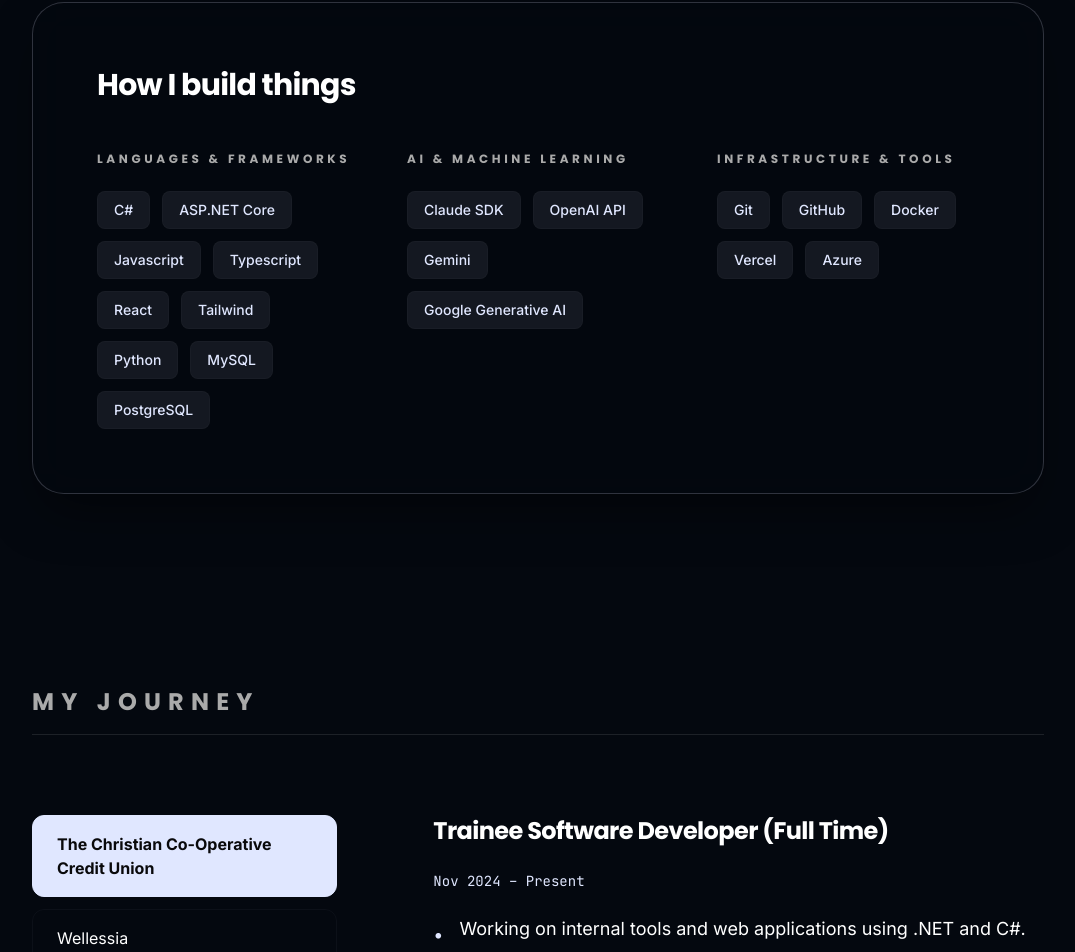
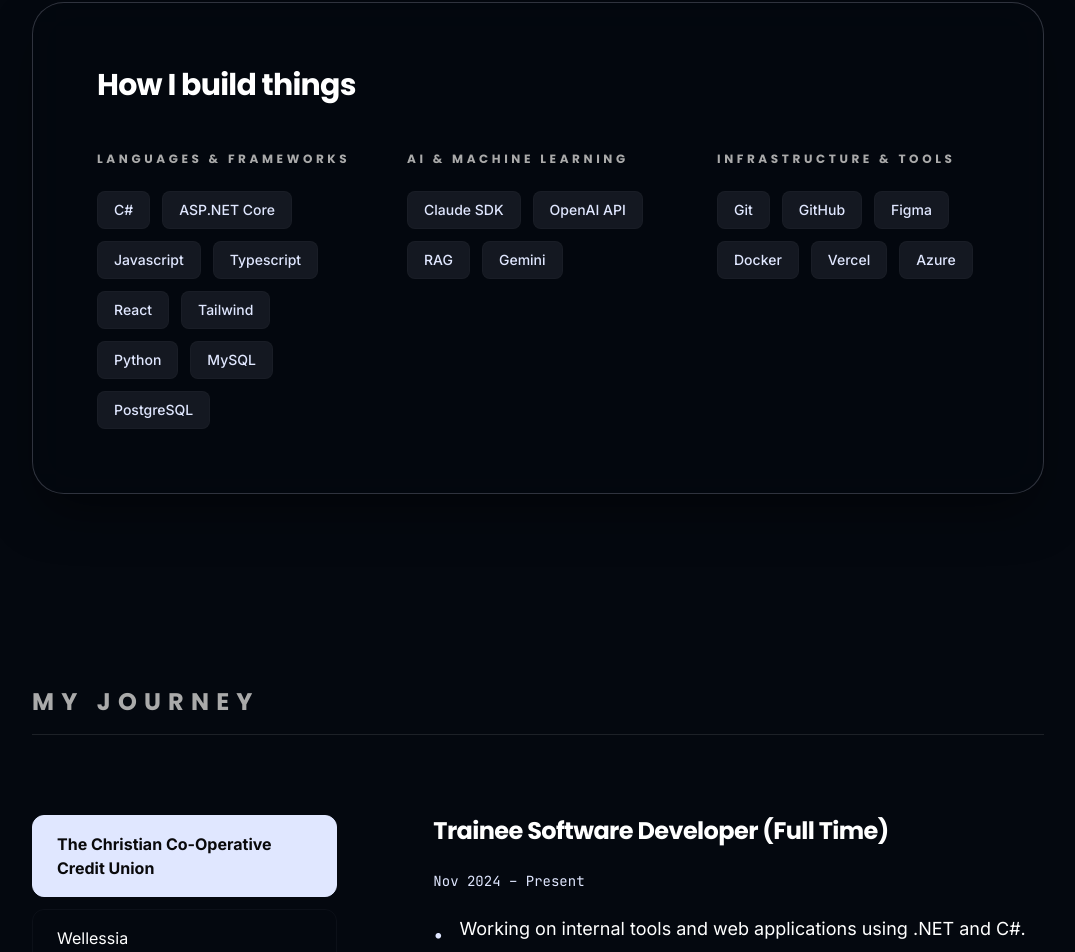
Before and after one commit to Charan951/protfilo, a React (Vite) app in the folder Brian Kabbo Sarker/: page / in a window 1280 px wide. Shown: the part 1443-2395 px from the top of the page, without its empty margins (132-1207 px from the left). Built offline with nearby package versions, Linux system fonts and the light colour scheme.

Commit message:
feat: add About section with bio and tech stack showcase

```diff
--- a/Brian Kabbo Sarker/src/sections/About.tsx
+++ b/Brian Kabbo Sarker/src/sections/About.tsx
@@ -15,8 +15,8 @@
 
   const techStack = [
     { category: 'Languages & Frameworks', items: ['C#', 'ASP.NET Core', 'Javascript', 'Typescript', 'React', 'Tailwind', 'Python', 'MySQL','PostgreSQL'] },
-    { category: 'AI & Machine Learning', items: ['Claude SDK','OpenAI API','Gemini', 'Google Generative AI'] },
-    { category: 'Infrastructure & Tools', items: ['Git', 'GitHub', 'Docker', 'Vercel', 'Azure'] },
+    { category: 'AI & Machine Learning', items: ['Claude SDK','OpenAI API','RAG', 'Gemini'] },
+    { category: 'Infrastructure & Tools', items: ['Git', 'GitHub', 'Figma', 'Docker', 'Vercel', 'Azure'] },
   ];
 
   return (
```
